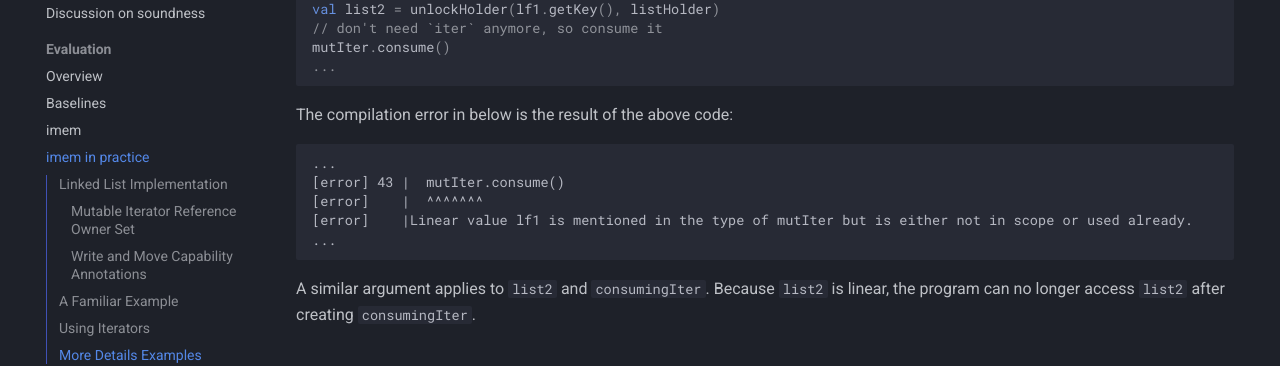
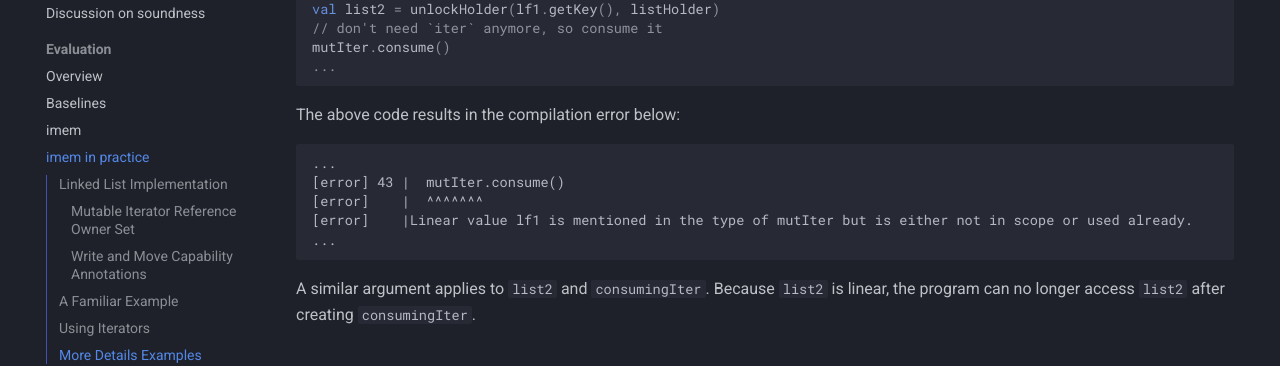
Before and after one commit to amsen20/masters-thesis, an MkDocs documentation site: the page built from docs/evaluation/imem-in-practice.md, in a window 1280 px wide and 900 px high, scrolled down 4349 px. Shown: the part 311-677 px from the top of the window. Built offline with MkDocs 1.6.1 and Material for MkDocs 9.7.7, drawn with Linux system fonts in a browser that asks for light colours.

Commit message:
Update docs/evaluation/imem-in-practice.md
Co-authored-by: Ondřej Lhoták <olhotak@uwaterloo.ca>

````diff
--- a/docs/evaluation/imem-in-practice.md
+++ b/docs/evaluation/imem-in-practice.md
@@ -224,7 +224,7 @@ mutIter.consume()
 ...
 ```
 
-The compilation error in below is the result of the above code:
+The above code results in the compilation error below:
 
 ```
 ...
````
